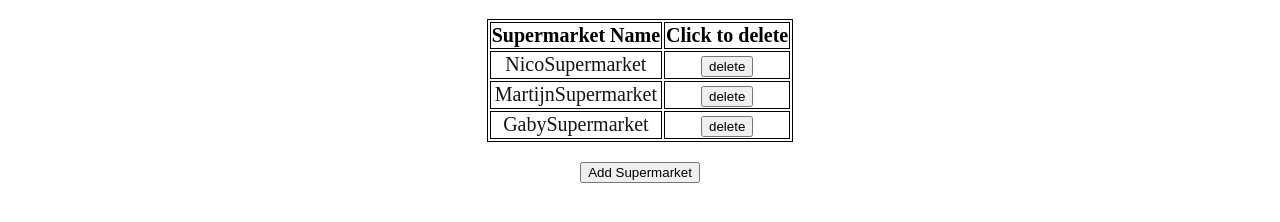
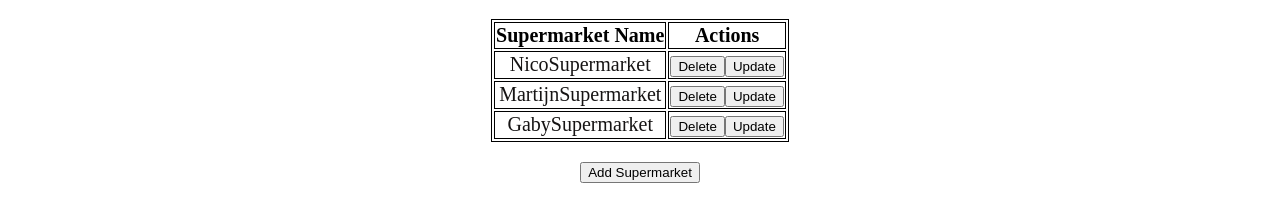
Before and after one commit to nicolaslorenzo12/react-practice, a React app: page / in a window 1280 px wide. Shown: the part 122-344 px from the top of the page. Built offline with nearby package versions, Linux system fonts and the light colour scheme.

Commit message:
update is done

```diff
--- a/public/index.html
+++ b/public/index.html
@@ -2,19 +2,19 @@
 <html lang="en">
   <head>
     <meta charset="utf-8" />
-    <link rel="icon" href="%PUBLIC_URL%/favicon.ico" />
+    <!-- <link rel="icon" href="%PUBLIC_URL%/favicon.ico" /> -->
     <meta name="viewport" content="width=device-width, initial-scale=1" />
-    <meta name="theme-color" content="#000000" />
+    <!-- <meta name="theme-color" content="#000000" /> -->
     <meta
       name="description"
       content="Web site created using create-react-app"
     />
-    <link rel="apple-touch-icon" href="%PUBLIC_URL%/logo192.png" />
+    <!-- <link rel="apple-touch-icon" href="%PUBLIC_URL%/logo192.png" /> -->
     <!--
       manifest.json provides metadata used when your web app is installed on a
       user's mobile device or desktop. See https://developers.google.com/web/fundamentals/web-app-manifest/
     -->
-    <link rel="manifest" href="%PUBLIC_URL%/manifest.json" />
+    <!-- <link rel="manifest" href="%PUBLIC_URL%/manifest.json" /> -->
     <!--
       Notice the use of %PUBLIC_URL% in the tags above.
       It will be replaced with the URL of the `public` folder during the build.
@@ -24,7 +24,7 @@
       work correctly both with client-side routing and a non-root public URL.
       Learn how to configure a non-root public URL by running `npm run build`.
     -->
-    <title>React App</title>
+    <title>React Practice</title>
   </head>
   <body>
     <noscript>You need to enable JavaScript to run this app.</noscript>
--- a/src/index.js
+++ b/src/index.js
@@ -3,7 +3,6 @@ import { BrowserRouter, Routes, Route } from "react-router-dom";
 import Layout from "./pages/Layout";
 import Product from "./pages/Product";
 import { Supermarket } from "./pages/Supermarket";
-// import { SupermarketTable } from "./pages/Supermarket";
 import Contact from "./pages/Contact";
 import ProductsOfSupermarket from "./pages/ProductsOfSupermarket";
 
--- a/src/pages/Supermarket.js
+++ b/src/pages/Supermarket.js
@@ -1,103 +1,3 @@
-// import { Link } from "react-router-dom";
-// import '../style/generalstyle.css';
-// const Supermarket = () => {
-//   return (
-//     <div>
-//       <h1 className="centered-header">Supermarkets</h1>
-//       <table>
-//         <thead>
-//           <tr>
-//             <th>Supermarket Name</th>
-//           </tr>
-//         </thead>
-//         <tbody>
-//           <tr>
-//             <td>
-//               <Link to={`/productsofasupermarket/${1}`}>NicoSupermarket</Link>
-//             </td>
-//           </tr>
-//           <tr>
-//             <td>
-//               <Link to={`/productsofasupermarket/${2}`}>MartijnSupermarket</Link>
-//             </td>
-//           </tr>
-//           <tr>
-//             <td>
-//               <Link to={`/productsofasupermarket/${3}`}>GabySupermarket</Link>
-//             </td>
-//           </tr>
-//         </tbody>
-//       </table>
-
-//       <Link to= "/addsupermarket"className="action-button">
-//             <button>Add Supermarket</button>
-//       </Link>
-//     </div>
-//   );
-// };
-
-// export default Supermarket;
-
-
-
-
-// import React from "react";
-// import { Link } from "react-router-dom";
-// import '../style/generalstyle.css';
-
-// const Supermarket = () => {
-//   return (
-//     <div>
-//       <h1 className="centered-header">Supermarkets</h1>
-//       <Link to="/addsupermarket" className="action-button">
-//       </Link>
-//     </div>
-//   );
-// };
-
-// // Define the SupermarketTable component
-// const SupermarketTable = () => {
-//   return (
-//     <div>
-//       <table>
-//         <thead>
-//           <tr>
-//             <th>Supermarket Name</th>
-//           </tr>
-//         </thead>
-//         <tbody>
-//           <tr>
-//             <td>
-//               <Link to={`/productsofasupermarket/${1}`}>NicoSupermarket</Link>
-//             </td>
-//           </tr>
-//           <tr>
-//             <td>
-//               <Link to={`/productsofasupermarket/${2}`}>MartijnSupermarket</Link>
-//             </td>
-//           </tr>
-//           <tr>
-//             <td>
-//               <Link to={`/productsofasupermarket/${3}`}>GabySupermarket</Link>
-//             </td>
-//           </tr>
-//         </tbody>
-//       </table>
-
-//       <Link className="add-or-delete-button">
-//           <button className="action-button">Add Supermarket</button>
-//       </Link>
-//     </div>
-
-//   );
-// };
-
-// export { Supermarket, SupermarketTable }
-
-
-
-
-
 import React, { useState } from "react";
 import { Link } from "react-router-dom";
 import '../style/generalstyle.css';
@@ -128,6 +28,7 @@ const SupermarketManagement = () => {
     setShowErrorMessage(false); // Reset error message state
   };
 
+
   const deleteSupermarket = (supermarketId) =>{
       const updatedSupermarkets = supermarkets.filter(supermarket => supermarket.id !== supermarketId);
       setSupermarkets(updatedSupermarkets);
@@ -135,6 +36,17 @@ const SupermarketManagement = () => {
 
   const handleInputChange = (e) => {
     setNewSupermarketName(e.target.value);
+  };
+
+  const changeSupermarketName = (id, e) => {
+    const updatedSupermarkets = supermarkets.map(supermarket => {
+      if (supermarket.id === id) {
+        return { ...supermarket, name: e.target.value };
+      }
+      return supermarket;
+    });
+
+    setSupermarkets(updatedSupermarkets);
   };
 
   const handleAddSupermarket = () => {
@@ -173,7 +85,7 @@ const SupermarketManagement = () => {
         </div>
       ) : (
         <div>
-          <SupermarketTable supermarkets={supermarkets} deleteSupermarket={deleteSupermarket} />
+          <SupermarketTable supermarkets={supermarkets} deleteSupermarket={deleteSupermarket} handleUpdate={changeSupermarketName} />
           <div className="state-button">
             <button onClick={toggleForm}>Add Supermarket</button>
           </div>
@@ -185,27 +97,99 @@ const SupermarketManagement = () => {
   );
 };
 
-const SupermarketTable = ({ supermarkets, deleteSupermarket }) => {
+// const SupermarketTable = ({ supermarkets, deleteSupermarket,handleInputChange }) => {
+
+//   const [updating, setUpdating] = useState(false);
+//   const toggleUpdateState = () => {
+//     setUpdating(!updating)
+//   };
+
+//   return (
+//     <div>
+//       <table>
+//         <thead>
+//           <tr>
+//             <th>Supermarket Name</th>
+//             <th>Click to delete</th>
+//             <th>Click to update</th>
+//           </tr>
+//         </thead>
+//         <tbody>
+//           {supermarkets.map(supermarket => (
+//             <tr key={supermarket.id}>
+//               {/* <td>
+//                 <Link to={`/productsofasupermarket/${supermarket.id}`}>
+//                   {supermarket.name}
+//                 </Link>
+//               </td> */}
+//               <td>
+//                 {updating ? (
+//                   <input
+//                     type="text"
+//                     value={supermarket.name}
+//                     onChange={handleInputChange}
+//                   />
+//                 ) : (
+//                   <Link to={`/productsofasupermarket/${supermarket.id}`}>
+//                     {supermarket.name}
+//                   </Link>
+//                 )}
+//               </td>
+//               <td>
+//                 <div id={supermarket.id} className="button-to-delete">
+//                     <button onClick={() => deleteSupermarket(supermarket.id)}>delete</button>
+//                 </div>
+//               </td>
+
+//               <td>
+//                 <div id={supermarket.id} className="button-to-delete">
+//                     <button onClick={toggleUpdateState}>update</button>
+//                 </div>
+//               </td>
+//             </tr>
+//           ))}
+//         </tbody>
+//       </table>
+//     </div>
+//   );
+// };
+
+const SupermarketTable = ({ supermarkets, deleteSupermarket, handleUpdate}) => {
+  const [idSupermarketToUpdate, setIdSupermarketToUpdate] = useState(null);
+
+  const toggleUpdateState = (supermarketId) => {
+    setIdSupermarketToUpdate(idSupermarketToUpdate === supermarketId ? null : supermarketId);
+  };
+
   return (
     <div>
       <table>
         <thead>
           <tr>
             <th>Supermarket Name</th>
-            <th>Click to delete</th>
+            <th>Actions</th>
           </tr>
         </thead>
         <tbody>
           {supermarkets.map(supermarket => (
             <tr key={supermarket.id}>
               <td>
-                <Link to={`/productsofasupermarket/${supermarket.id}`}>
-                  {supermarket.name}
-                </Link>
+                {idSupermarketToUpdate === supermarket.id ? (
+                  <input
+                    type="text"
+                    value={supermarket.name.value}
+                    onChange={(e) => handleUpdate(supermarket.id, e)}
+                  />
+                ) : (
+                  <Link to={`/productsofasupermarket/${supermarket.id}`}>
+                    {supermarket.name}
+                  </Link>
+                )}
               </td>
               <td>
-                <div id={supermarket.id} className="button-to-delete">
-                    <button onClick={() => deleteSupermarket(supermarket.id)}>delete</button>
+                <div className="button-actions">
+                  <button onClick={() => deleteSupermarket(supermarket.id)}>Delete</button>
+                  <button onClick={() => toggleUpdateState(supermarket.id)}>Update</button>
                 </div>
               </td>
             </tr>
```
Also changed, not shown: public/manifest.json.
